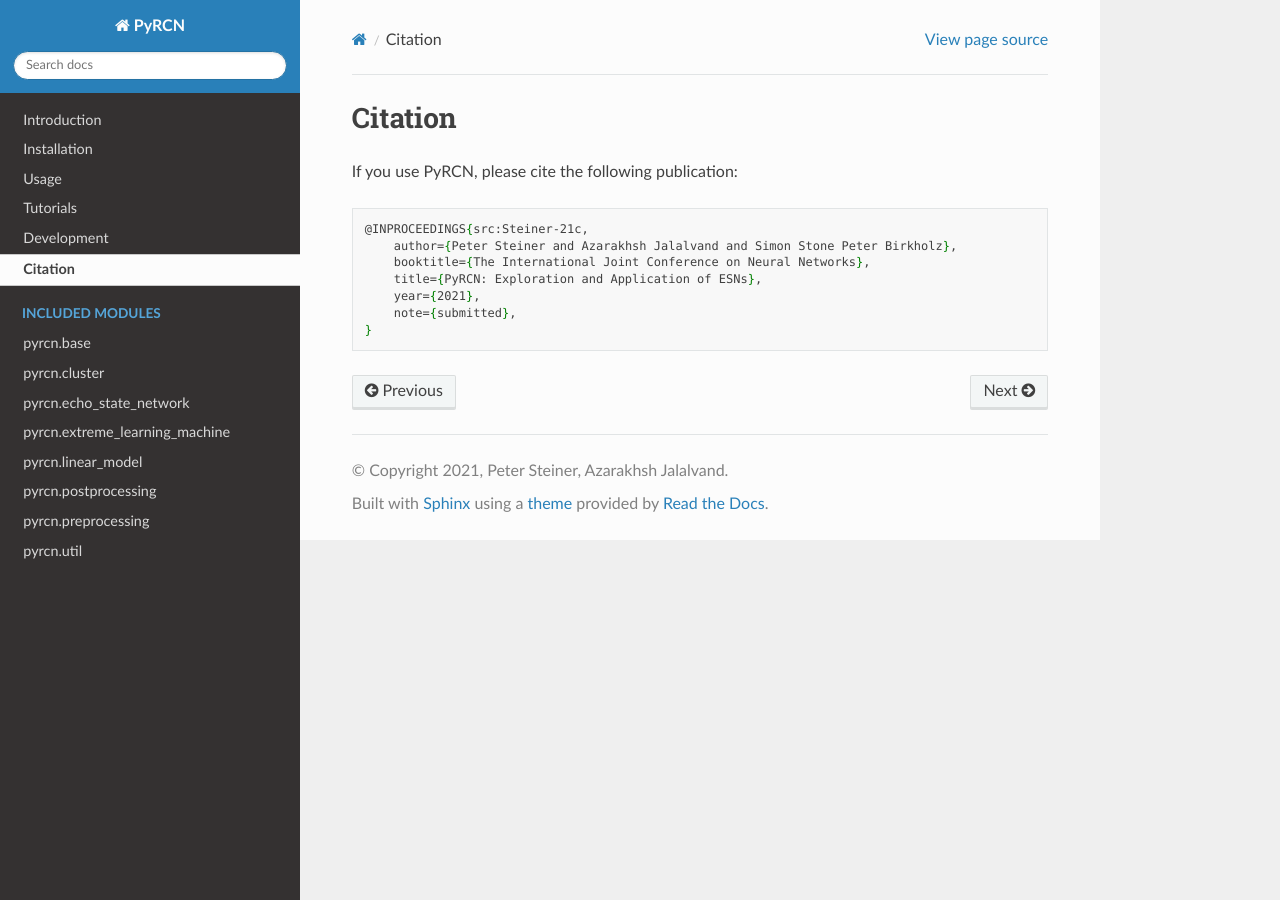
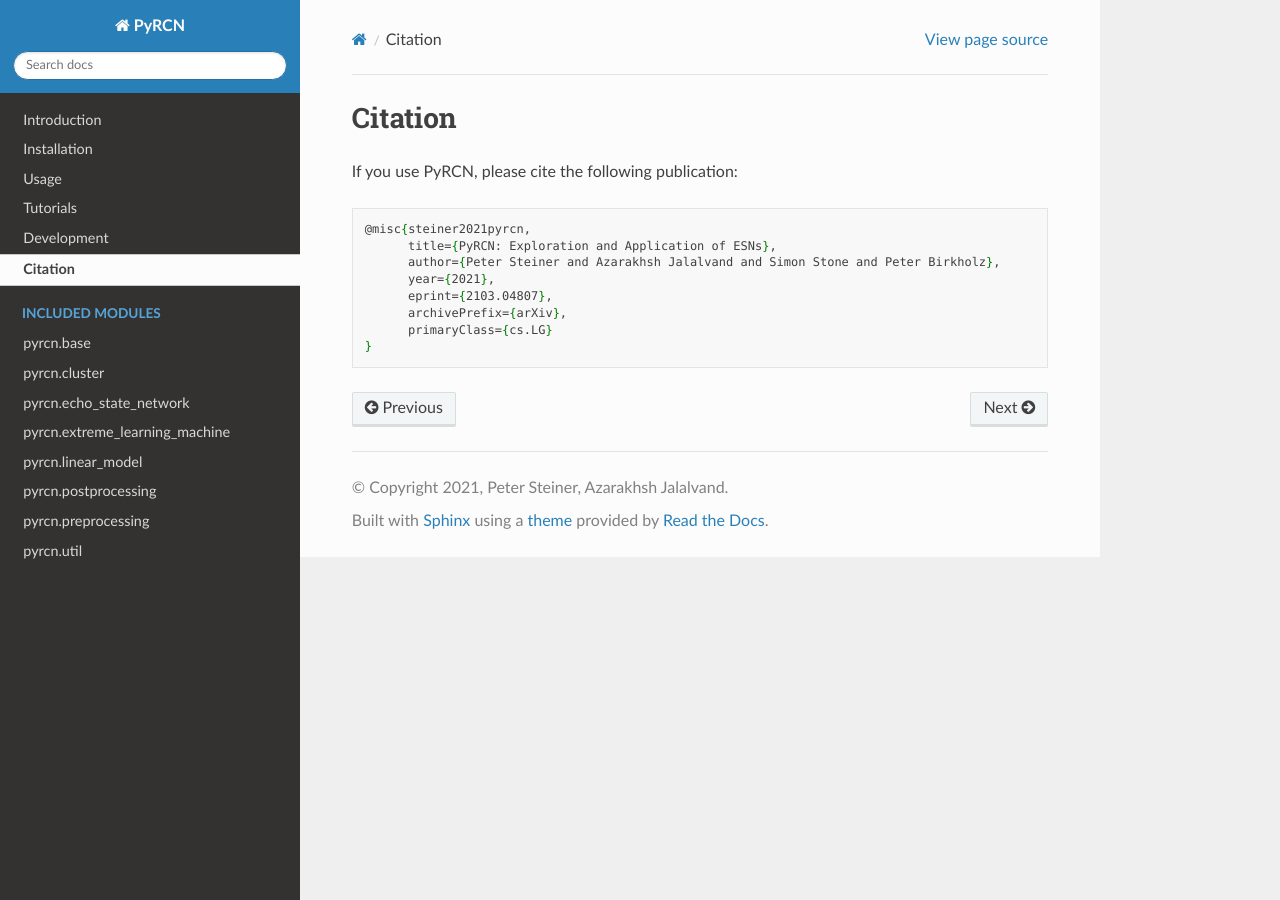
Before and after one commit to PlasmaControl/PyRCN, a Sphinx documentation site: the page built from docs/citation.rst, in a window 1280 px wide. Built offline with Sphinx 7.4.7 and the Read the Docs theme 2.0.0, drawn with Linux system fonts in a browser that asks for light colours.

Commit message:
Updated citation

```diff
--- a/docs/citation.rst
+++ b/docs/citation.rst
@@ -5,10 +5,11 @@ If you use PyRCN, please cite the following publication:
 
 .. code-block:: latex
 
-    @INPROCEEDINGS{src:Steiner-21c,
-        author={Peter Steiner and Azarakhsh Jalalvand and Simon Stone Peter Birkholz},
-        booktitle={The International Joint Conference on Neural Networks},
-        title={PyRCN: Exploration and Application of ESNs},
-        year={2021},
-        note={submitted},
+    @misc{steiner2021pyrcn,
+          title={PyRCN: Exploration and Application of ESNs},
+          author={Peter Steiner and Azarakhsh Jalalvand and Simon Stone and Peter Birkholz},
+          year={2021},
+          eprint={2103.04807},
+          archivePrefix={arXiv},
+          primaryClass={cs.LG}
     }
```
Also changed, not shown: README.md (+7 -6 lines).
